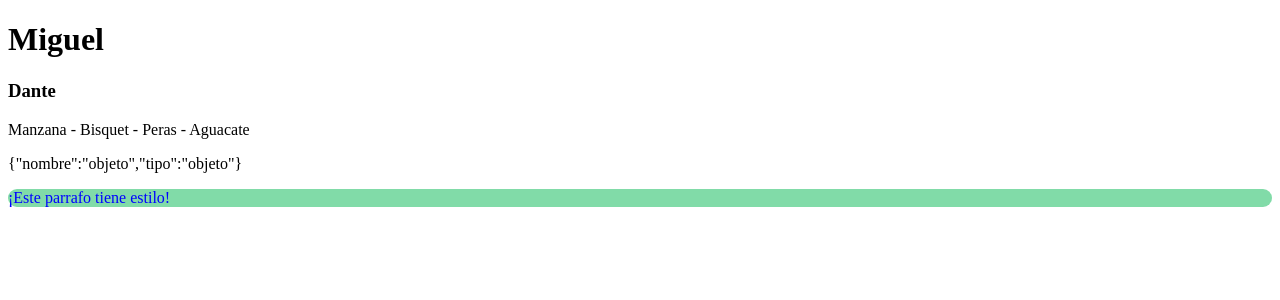
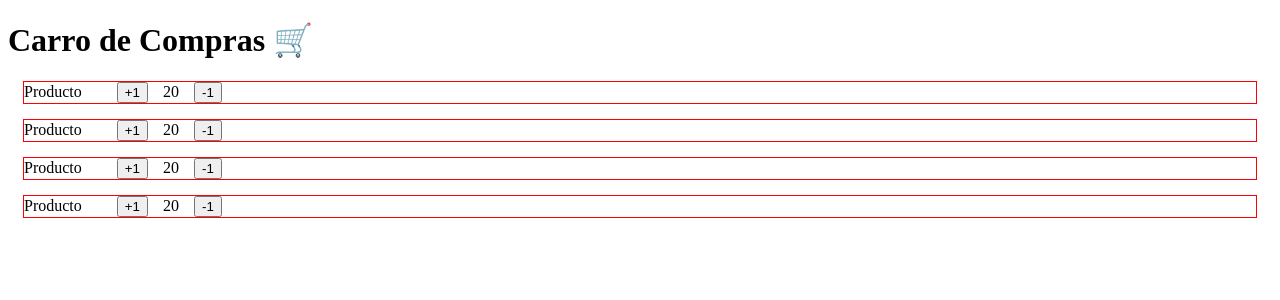
Before and after one commit to lmsf-101/Curso-React, a React (Vite) app in the folder 02-first-steps/: page / in a window 1280 px wide. Shown: the top 300 px of the page. Built offline with nearby package versions, Linux system fonts and the light colour scheme.

Commit message:
41. Creación de componente ItemCounter

```diff
--- a/02-first-steps/src/FirstStepsApp.tsx
+++ b/02-first-steps/src/FirstStepsApp.tsx
@@ -1,15 +1,14 @@
+import { ItemCounter } from "./shopping-cart/ItemCounter";
 
 export function FirstStepsApp() {
 	return (
 			<>
-					<h1>Hola Mundo!!</h1>
-					<p>Esto es un párrafo!!</p>
+					<h1>Carro de Compras 🛒</h1>
 
-					<button>Click me</button>
-
-					<div>
-					<h2>Hola dentro de un div</h2>
-					</div>
+					<ItemCounter/>
+					<ItemCounter/>
+					<ItemCounter/>
+					<ItemCounter/>
 			</>
 	);
 }
--- a/02-first-steps/src/main.tsx
+++ b/02-first-steps/src/main.tsx
@@ -1,11 +1,11 @@
 import { StrictMode } from 'react'
 import { createRoot } from 'react-dom/client'
 import { FirstStepsApp } from './FirstStepsApp'
-import { MyAwesomeApp } from './MyAwesomeApp'
+// import { MyAwesomeApp } from './MyAwesomeApp'
 
 createRoot(document.getElementById('root')!).render(
   <StrictMode>
-    {/* <FirstStepsApp /> */}
-    <MyAwesomeApp />
+    <FirstStepsApp />
+    {/* <MyAwesomeApp /> */}
   </StrictMode>
 )
--- /dev/null
+++ b/02-first-steps/src/shopping-cart/ItemCounter.tsx
@@ -0,0 +1,25 @@
+import React from 'react'
+
+export const ItemCounter = () => {
+  return (
+    <section style={{
+      display: 'flex',
+      alignItems: 'center',
+      gap: 15,
+      margin: 15,
+      border: '1px solid red',
+      fontFamily: 'serif'
+    }}>
+        <span style={{
+          marginRight: 20
+        }}>
+          Producto
+        </span>
+
+        <button>+1</button>
+        <span>20</span>
+        <button>-1</button>
+
+    </section>
+  )
+}
```
